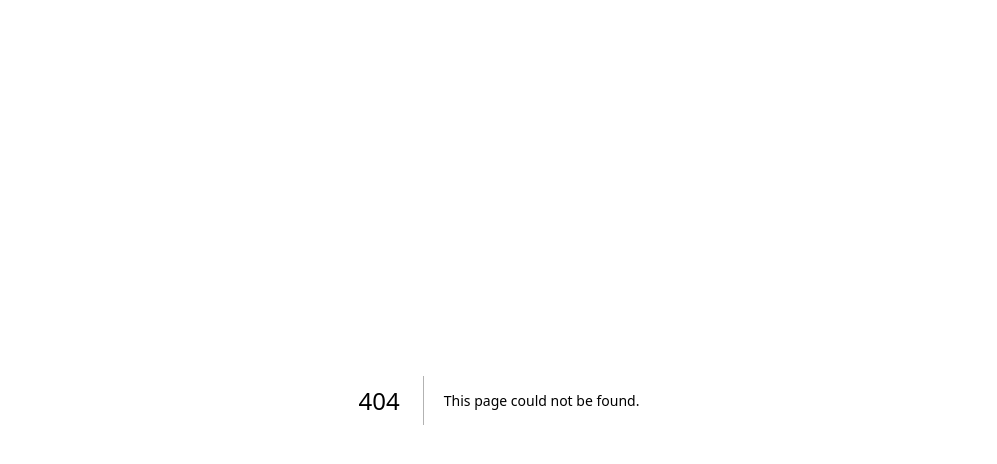
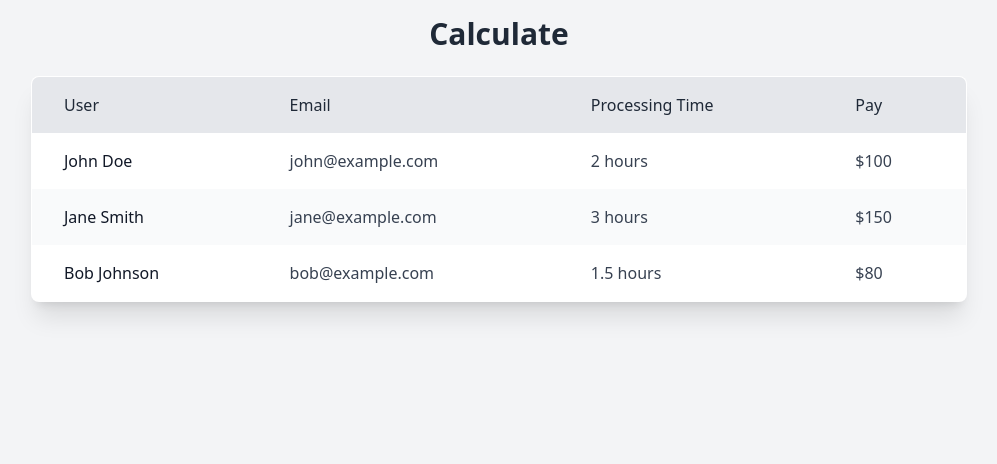
Before and after one commit to NavodWijesooriya/crm-interithm, a Next.js app: page /report in a window 1280 px wide. Before the commit this address had no page. Shown: the top 464 px of the page, without its empty margins (141-1138 px from the left). Built offline with nearby package versions, Linux system fonts and the light colour scheme.

Commit message:
fix build errors and add more changes

```diff
--- /dev/null
+++ b/src/app/report/page.tsx
@@ -0,0 +1,37 @@
+export default function CalculatePage() {
+
+  const tableData = [
+    { user: 'John Doe', email: 'john@example.com', processingTime: '2 hours', pay: '$100' },
+    { user: 'Jane Smith', email: 'jane@example.com', processingTime: '3 hours', pay: '$150' },
+    { user: 'Bob Johnson', email: 'bob@example.com', processingTime: '1.5 hours', pay: '$80' },
+  ];
+
+  return (
+    <div className="p-4 bg-gray-100 min-h-screen flex flex-col items-center justify-start">
+      <h1 className="text-3xl font-semibold text-gray-800 mb-6 text-center">Calculate</h1>
+      <table className="table-auto w-3/4 bg-white shadow-xl rounded-lg overflow-hidden border border-gray-300 text-base">
+        <thead className="bg-gray-200">
+          <tr>
+            <th className="px-8 py-4 text-left text-gray-800 font-medium">User</th>
+            <th className="px-8 py-4 text-left text-gray-800 font-medium">Email</th>
+            <th className="px-8 py-4 text-left text-gray-800 font-medium">Processing Time</th>
+            <th className="px-8 py-4 text-left text-gray-800 font-medium">Pay</th>
+          </tr>
+        </thead>
+        <tbody>
+          {tableData.map((row, index) => (
+            <tr
+              key={index}
+              className={index % 2 === 0 ? 'bg-white hover:bg-gray-50' : 'bg-gray-50 hover:bg-gray-100'}
+            >
+              <td className="px-8 py-4 text-gray-900">{row.user}</td>
+              <td className="px-8 py-4 text-gray-700">{row.email}</td>
+              <td className="px-8 py-4 text-gray-700">{row.processingTime}</td>
+              <td className="px-8 py-4 text-gray-700">{row.pay}</td>
+            </tr>
+          ))}
+        </tbody>
+      </table>
+    </div>
+  );
+}
--- a/src/components/common/Card/Card.tsx
+++ b/src/components/common/Card/Card.tsx
@@ -1,21 +1,11 @@
 import React, { useState, useEffect } from "react";
-// import { z } from "zod";
 import { serverTimestamp, updateDoc, doc, query, where, onSnapshot, collection, Timestamp } from "firebase/firestore";
 import { db, auth } from "@/app/firebase/config";
 import { format } from "date-fns";
 import { useAuthState } from "react-firebase-hooks/auth";
 import { useRouter } from "next/navigation";
 
-// const zodSchema = z.object({
-//   customerName: z.string().min(2, { message: "Customer name must be at least 2 characters." }),
-//   companyName: z.string().min(2, { message: "Company name must be at least 2 characters." }),
-//   email: z.string().email({ message: "Please enter a valid email address." }),
-//   phoneNumber: z.string().regex(/^\+?[0-9]{1,14}$/, { message: "Enter a valid phone number." }),
-//   complainCategory: z.string().min(1, { message: "Complain category is required." }),
-//   description: z.string().min(5, { message: "Description must be at least 5 characters long." }),
-// });
-
-type Status = "TODO" | "processing" | "done"; // Restrict status to specific values
+type Status = "TODO" | "processing" | "done";
 
 interface Card {
   id: string;
@@ -33,8 +23,6 @@ interface Card {
 }
 
 const Cards = () => {
-  const [isModalOpen, setIsModalOpen] = useState(false);
-  const [selectedCard, setSelectedCard] = useState<Card | null>(null);
   const [todoCardData, setTodoCardData] = useState<Card[]>([]);
   const [processingCardData, setProcessingCardData] = useState<Card[]>([]);
   const [doneCardData, setDoneCardData] = useState<Card[]>([]);
@@ -75,16 +63,6 @@ const Cards = () => {
     };
   }, []);
 
-  const openModal = (card: Card) => {
-    setSelectedCard(card);
-    setIsModalOpen(true);
-  };
-
-  const closeModal = () => {
-    setSelectedCard(null);
-    setIsModalOpen(false);
-  };
-
   const handleMove = async (card: Card, status: Status) => {
     if (!user) {
       alert("You must be logged in to perform this action.");
@@ -95,7 +73,6 @@ const Cards = () => {
       return;
     }
 
-    // Confirmation before moving to processing or done
     if (status === "processing") {
       const confirmAssign = window.confirm("Are you sure you want to assign this task for processing?");
       if (!confirmAssign) return;
@@ -105,7 +82,6 @@ const Cards = () => {
       const confirmCompletion = window.confirm("Are you sure this task is completed?");
       if (!confirmCompletion) return;
 
-      // Additional validation: Ensure processingTime is set before marking as done
       if (!card.processingTime) {
         alert("This task cannot be marked as done because it was never assigned.");
         return;
@@ -115,19 +91,28 @@ const Cards = () => {
     const cardRef = doc(db, "customer_issues", card.id);
 
     try {
-      const updateData: { [key: string]: } = {
+      // Allow `null` in updateData, or convert `null` to `undefined`
+      const updateData: { [key: string]: string | Timestamp | undefined | null } = {
         status,
-        lastUpdated: serverTimestamp() as Timestamp, // Use Timestamp for serverTimestamp()
+        lastUpdated: serverTimestamp() as Timestamp,
         [`${status}By`]: user.email,
       };
 
+      // Ensure no `null` values are being passed
       if (status === "TODO") {
         updateData.todoTime = serverTimestamp() as Timestamp;
       } else if (status === "processing") {
         updateData.processingTime = serverTimestamp() as Timestamp;
       } else if (status === "done") {
-        updateData.doneTime = serverTimestamp() as Timestamp; // Mark completion time
+        updateData.doneTime = serverTimestamp() as Timestamp;
       }
+
+      // Replace null with undefined before updating the database
+      Object.keys(updateData).forEach((key) => {
+        if (updateData[key] === null) {
+          updateData[key] = undefined;
+        }
+      });
 
       await updateDoc(cardRef, updateData);
       alert(`Task successfully moved to ${status}!`);
@@ -170,12 +155,6 @@ const Cards = () => {
             className="bg-blue-600 text-white px-4 py-2 text-sm rounded-lg hover:bg-blue-700 transition"
           >
             {actionLabel}
-          </button>
-          <button
-            onClick={() => openModal(card)}
-            className="bg-green-600 text-white px-4 py-2 text-sm rounded-lg hover:bg-green-700 transition"
-          >
-            View Details
           </button>
         </div>
       </div>
@@ -222,7 +201,7 @@ const Cards = () => {
         <div className="border border-gray-300 rounded-lg p-12 shadow-xl">
           <h2 className="text-xl font-semibold text-blue-600 mb-6">Done</h2>
           {doneCardsToDisplay.map((card) =>
-            renderCard(card, "Reopen", (c) => handleMove(c, "TODO"))
+            renderCard(card, "Revert", (c) => handleMove(c, "TODO"))
           )}
           {doneCardData.length > 4 && (
             <button
@@ -234,30 +213,6 @@ const Cards = () => {
           )}
         </div>
       </div>
-
-      {isModalOpen && selectedCard && (
-        <div className="fixed inset-0 bg-gray-700 bg-opacity-50 flex items-center justify-center z-50">
-          <div className="bg-white rounded-lg shadow-xl p-6 w-11/12 max-w-xl">
-            <h2 className="text-xl font-semibold text-gray-800">{selectedCard.companyName}</h2>
-            <div className="mt-4">
-              <p className="text-gray-700">Customer Name: {selectedCard.customerName}</p>
-              <p className="text-gray-700">Email: {selectedCard.email}</p>
-              <p className="text-gray-700">Phone Number: {selectedCard.phoneNumber}</p>
-              <p className="text-gray-700">Category: {selectedCard.complainCategory}</p>
-              <p className="text-gray-700">Description: {selectedCard.description}</p>
-              <p className="text-gray-700">Status: {selectedCard.status}</p>
-            </div>
-            <div className="flex justify-end gap-4 mt-4">
-              <button
-                onClick={closeModal}
-                className="bg-gray-600 text-white px-4 py-2 rounded-lg hover:bg-gray-700"
-              >
-                Close
-              </button>
-            </div>
-          </div>
-        </div>
-      )}
     </div>
   );
 };
```
